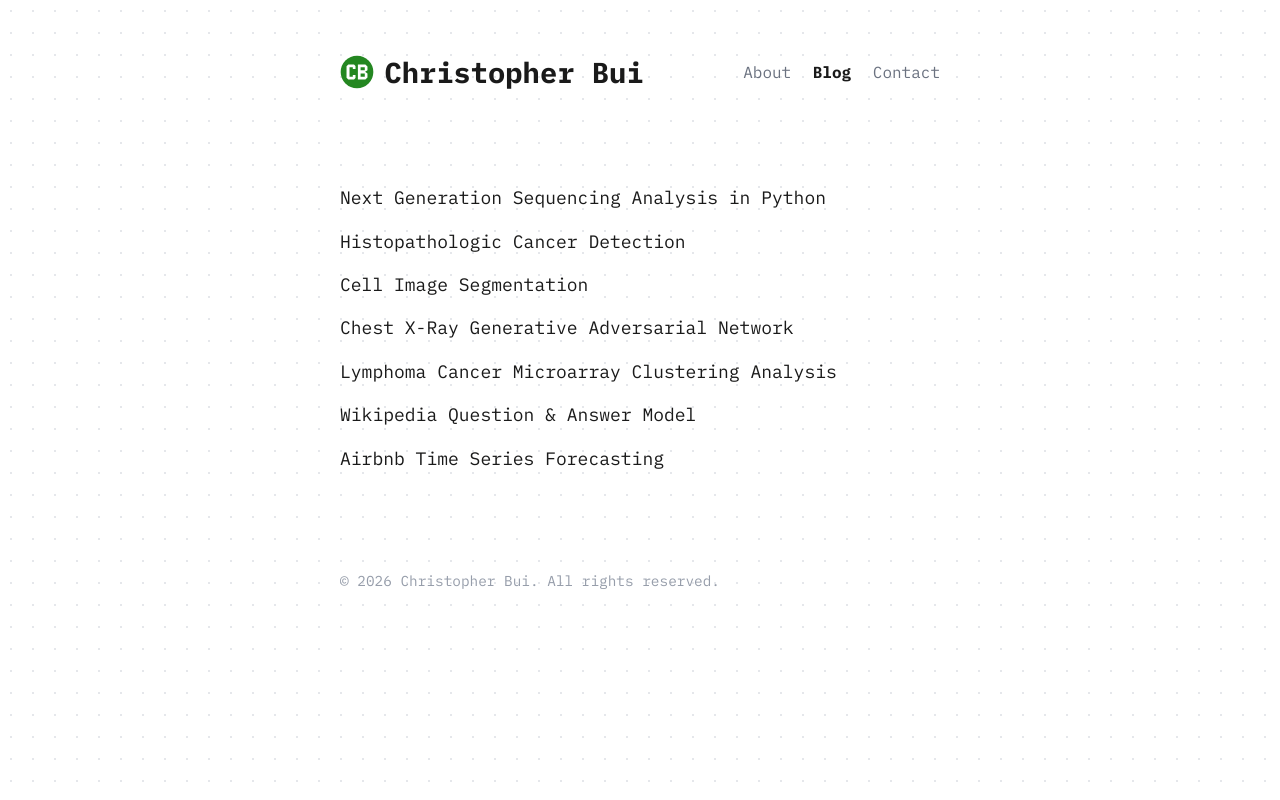
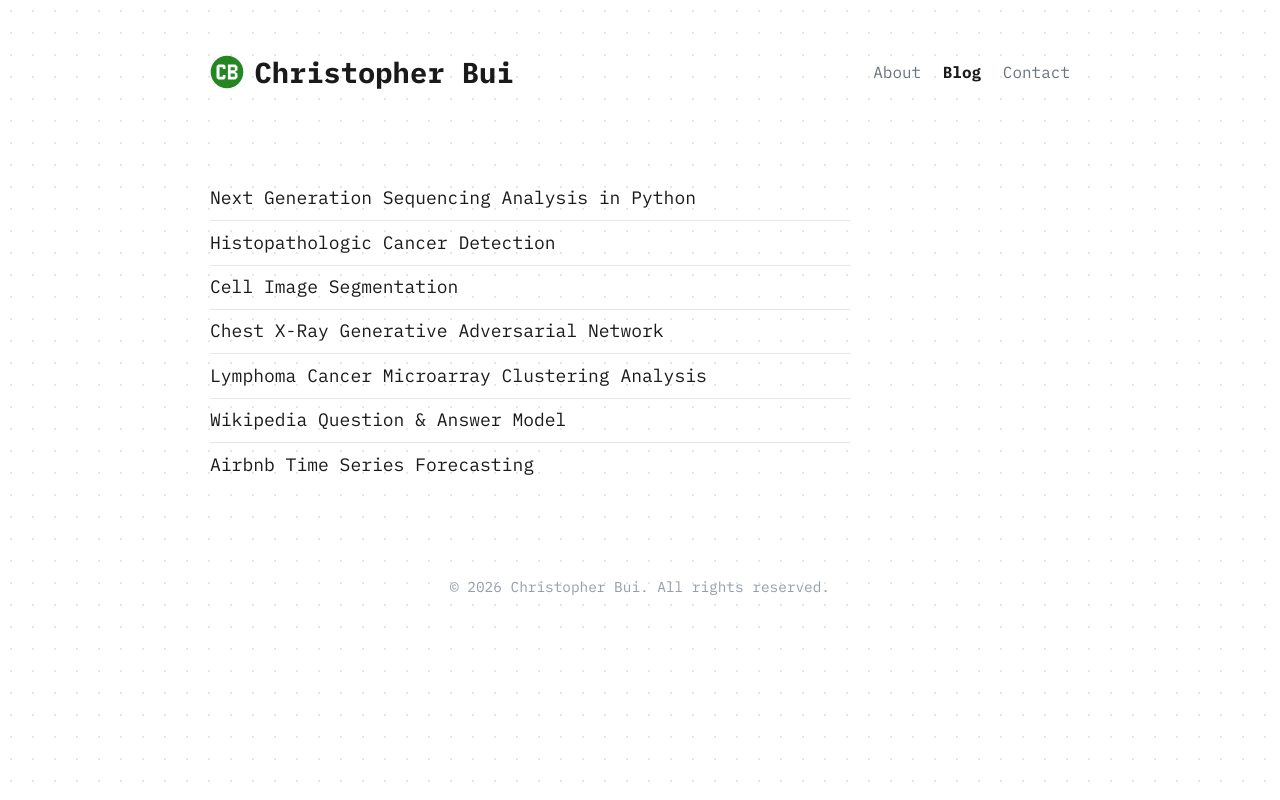
Before and after one commit to christopherbui/christopherbui.github.io, a React (Vite) app: page /blog in a window 1280 px wide. Built offline with nearby package versions, Linux system fonts and the light colour scheme.

Commit message:
fixed navbar width & footer centering

```diff
--- a/src/index.css
+++ b/src/index.css
@@ -23,6 +23,7 @@
   --link: #248721;
   --border: #e5e7eb;
   --max-width: 640px;
+  --max-width-wide: 900px;
 }
 
 *,
@@ -69,15 +70,22 @@ a:hover {
   text-decoration: underline;
 }
 
+/* The page container is always wide so the header/navbar spans a consistent
+   width on every page; the content column is narrowed separately below. */
 .page {
-  max-width: var(--max-width);
+  max-width: var(--max-width-wide);
   margin: 0 auto;
   padding: 3rem 1.25rem 6rem;
 }
 
+/* Content sits in a narrower column, left-aligned with the brand */
+.content {
+  max-width: var(--max-width);
+}
+
 /* Individual blog posts read wider so prose, code, and images aren't cramped */
-.page--wide {
-  max-width: 900px;
+.page--wide .content {
+  max-width: none;
 }
 
 /* Header: icon + name on the left, nav on the right (mobile-first) */
@@ -305,6 +313,11 @@ h1 {
   padding: 0.4rem 0;
 }
 
+/* Thin, light-gray separator between entries (not after the last one) */
+.blog-list li:not(:last-child) {
+  border-bottom: 1px solid var(--border);
+}
+
 .blog-list li a {
   position: relative;
   display: inline-block;
@@ -437,4 +450,5 @@ h1 {
   padding-top: 1.5rem;
   color: var(--muted);
   font-size: 0.9rem;
+  text-align: center;
 }
```
